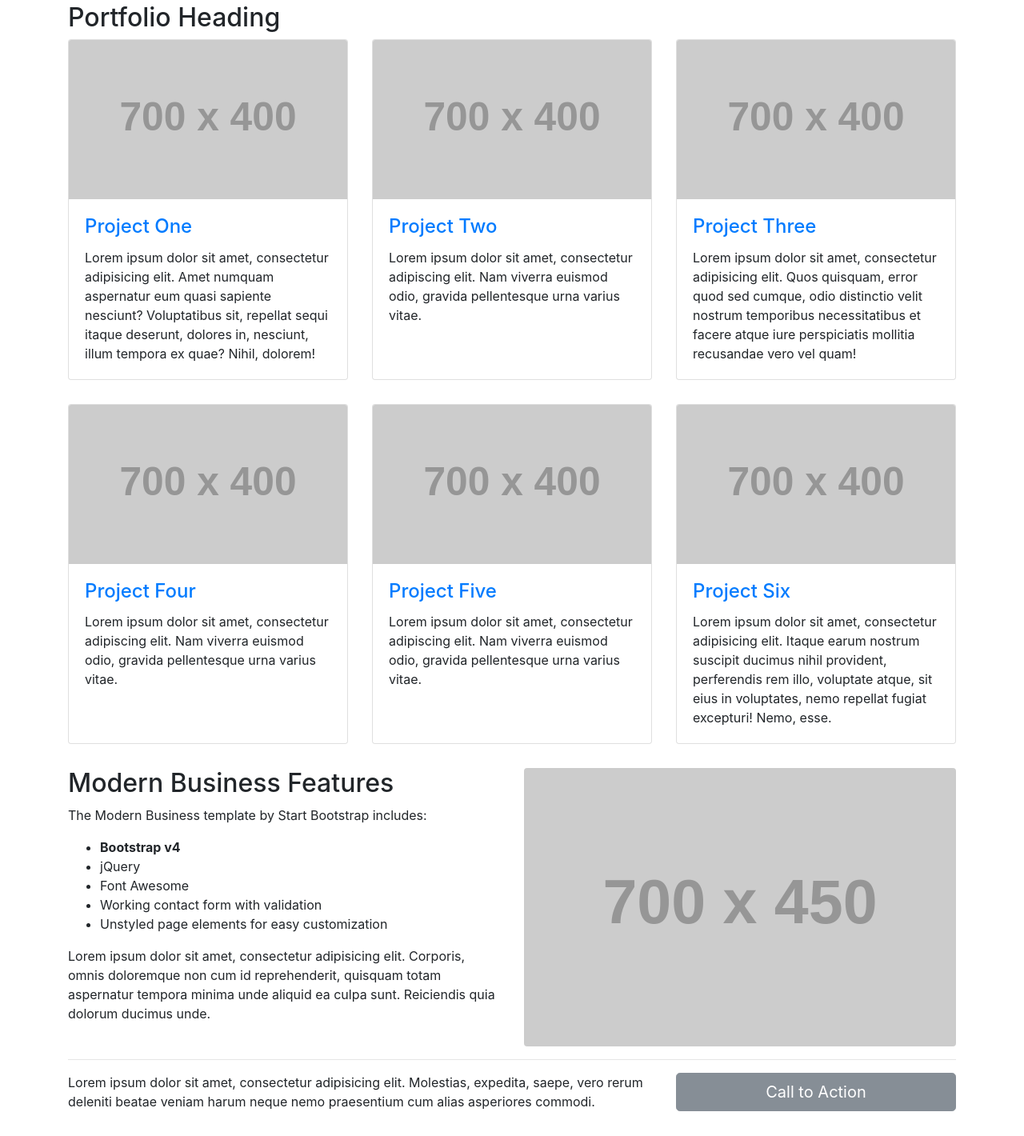
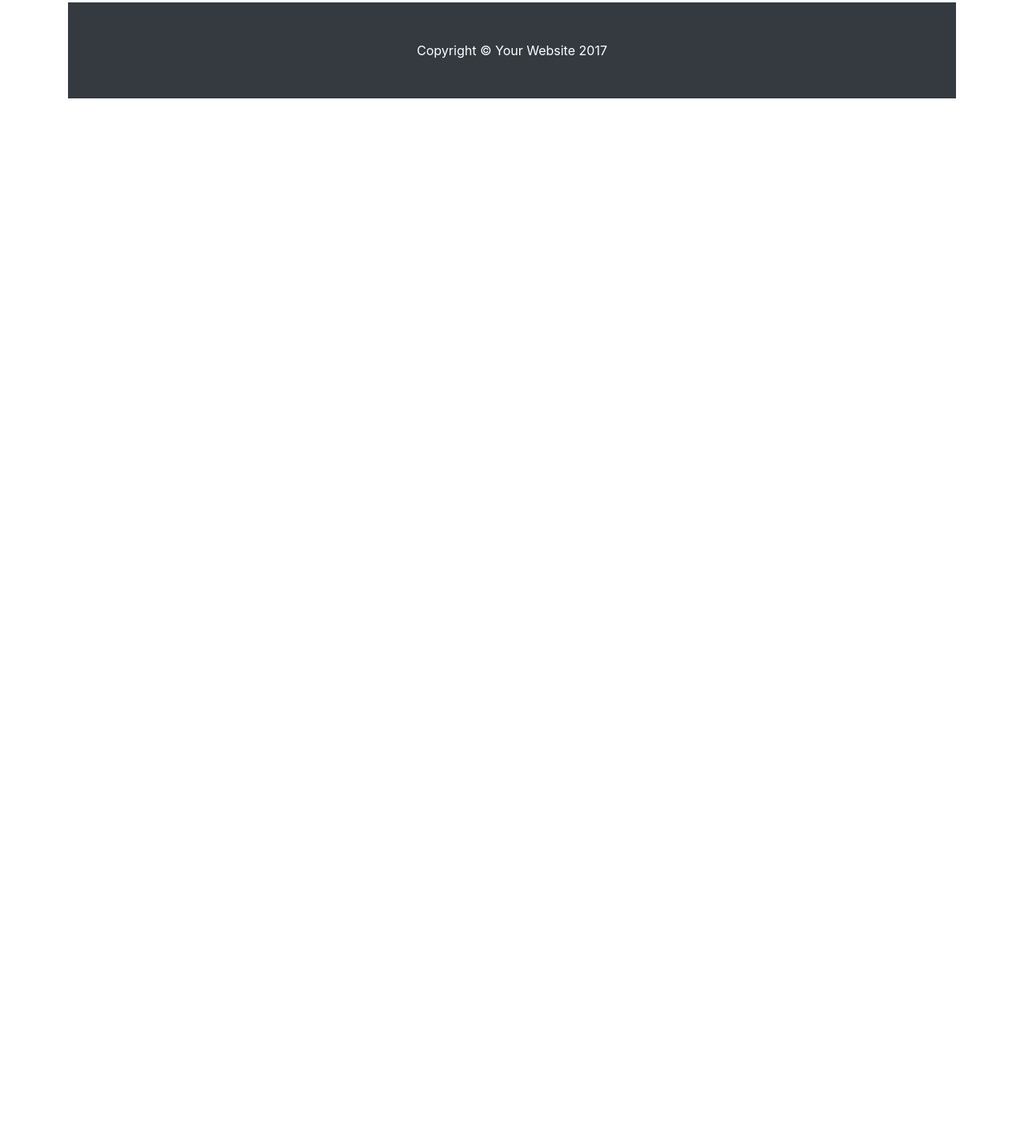
Before and after one commit to xuiteblog/test, a website: page index.html in a window 1280 px wide. Shown: the part 1020-2440 px from the top of the page at 80% size. After the commit the page ends 1143 px from the top, so only its background shows below. Drawn offline with Linux system fonts and the light colour scheme; placeholder pictures from the web are drawn by us.

Commit message:
刪除Heading

```diff
--- a/index.html
+++ b/index.html
@@ -161,116 +161,6 @@
       </div>
       <!-- /.row -->
 
-      <!-- Portfolio Section -->
-      <h2>Portfolio Heading</h2>
-
-      <div class="row">
-        <div class="col-lg-4 col-sm-6 portfolio-item">
-          <div class="card h-100">
-            <a href="#"><img class="card-img-top" src="http://placehold.it/700x400" alt=""></a>
-            <div class="card-body">
-              <h4 class="card-title">
-                <a href="#">Project One</a>
-              </h4>
-              <p class="card-text">Lorem ipsum dolor sit amet, consectetur adipisicing elit. Amet numquam aspernatur eum quasi sapiente nesciunt? Voluptatibus sit, repellat sequi itaque deserunt, dolores in, nesciunt, illum tempora ex quae? Nihil, dolorem!</p>
-            </div>
-          </div>
-        </div>
-        <div class="col-lg-4 col-sm-6 portfolio-item">
-          <div class="card h-100">
-            <a href="#"><img class="card-img-top" src="http://placehold.it/700x400" alt=""></a>
-            <div class="card-body">
-              <h4 class="card-title">
-                <a href="#">Project Two</a>
-              </h4>
-              <p class="card-text">Lorem ipsum dolor sit amet, consectetur adipiscing elit. Nam viverra euismod odio, gravida pellentesque urna varius vitae.</p>
-            </div>
-          </div>
-        </div>
-        <div class="col-lg-4 col-sm-6 portfolio-item">
-          <div class="card h-100">
-            <a href="#"><img class="card-img-top" src="http://placehold.it/700x400" alt=""></a>
-            <div class="card-body">
-              <h4 class="card-title">
-                <a href="#">Project Three</a>
-              </h4>
-              <p class="card-text">Lorem ipsum dolor sit amet, consectetur adipisicing elit. Quos quisquam, error quod sed cumque, odio distinctio velit nostrum temporibus necessitatibus et facere atque iure perspiciatis mollitia recusandae vero vel quam!</p>
-            </div>
-          </div>
-        </div>
-        <div class="col-lg-4 col-sm-6 portfolio-item">
-          <div class="card h-100">
-            <a href="#"><img class="card-img-top" src="http://placehold.it/700x400" alt=""></a>
-            <div class="card-body">
-              <h4 class="card-title">
-                <a href="#">Project Four</a>
-              </h4>
-              <p class="card-text">Lorem ipsum dolor sit amet, consectetur adipiscing elit. Nam viverra euismod odio, gravida pellentesque urna varius vitae.</p>
-            </div>
-          </div>
-        </div>
-        <div class="col-lg-4 col-sm-6 portfolio-item">
-          <div class="card h-100">
-            <a href="#"><img class="card-img-top" src="http://placehold.it/700x400" alt=""></a>
-            <div class="card-body">
-              <h4 class="card-title">
-                <a href="#">Project Five</a>
-              </h4>
-              <p class="card-text">Lorem ipsum dolor sit amet, consectetur adipiscing elit. Nam viverra euismod odio, gravida pellentesque urna varius vitae.</p>
-            </div>
-          </div>
-        </div>
-        <div class="col-lg-4 col-sm-6 portfolio-item">
-          <div class="card h-100">
-            <a href="#"><img class="card-img-top" src="http://placehold.it/700x400" alt=""></a>
-            <div class="card-body">
-              <h4 class="card-title">
-                <a href="#">Project Six</a>
-              </h4>
-              <p class="card-text">Lorem ipsum dolor sit amet, consectetur adipisicing elit. Itaque earum nostrum suscipit ducimus nihil provident, perferendis rem illo, voluptate atque, sit eius in voluptates, nemo repellat fugiat excepturi! Nemo, esse.</p>
-            </div>
-          </div>
-        </div>
-      </div>
-      <!-- /.row -->
-
-      <!-- Features Section -->
-      <div class="row">
-        <div class="col-lg-6">
-          <h2>Modern Business Features</h2>
-          <p>The Modern Business template by Start Bootstrap includes:</p>
-          <ul>
-            <li>
-              <strong>Bootstrap v4</strong>
-            </li>
-            <li>jQuery</li>
-            <li>Font Awesome</li>
-            <li>Working contact form with validation</li>
-            <li>Unstyled page elements for easy customization</li>
-          </ul>
-          <p>Lorem ipsum dolor sit amet, consectetur adipisicing elit. Corporis, omnis doloremque non cum id reprehenderit, quisquam totam aspernatur tempora minima unde aliquid ea culpa sunt. Reiciendis quia dolorum ducimus unde.</p>
-        </div>
-        <div class="col-lg-6">
-          <img class="img-fluid rounded" src="http://placehold.it/700x450" alt="">
-        </div>
-      </div>
-      <!-- /.row -->
-
-      <hr>
-
-      <!-- Call to Action Section -->
-      <div class="row mb-4">
-        <div class="col-md-8">
-          <p>Lorem ipsum dolor sit amet, consectetur adipisicing elit. Molestias, expedita, saepe, vero rerum deleniti beatae veniam harum neque nemo praesentium cum alias asperiores commodi.</p>
-        </div>
-        <div class="col-md-4">
-          <a class="btn btn-lg btn-secondary btn-block" href="#">Call to Action</a>
-        </div>
-      </div>
-
-    </div>
-    <!-- /.container -->
-
     <!-- Footer -->
     <footer class="py-5 bg-dark">
       <div class="container">
```
